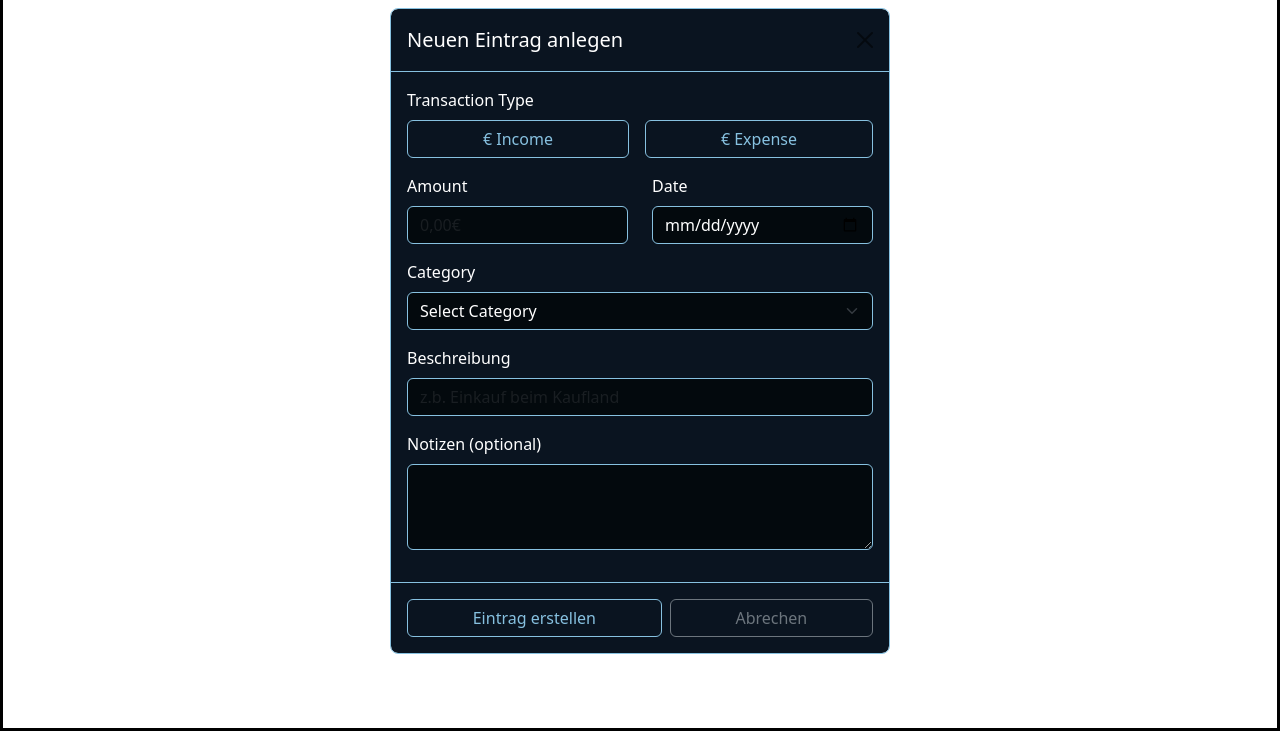
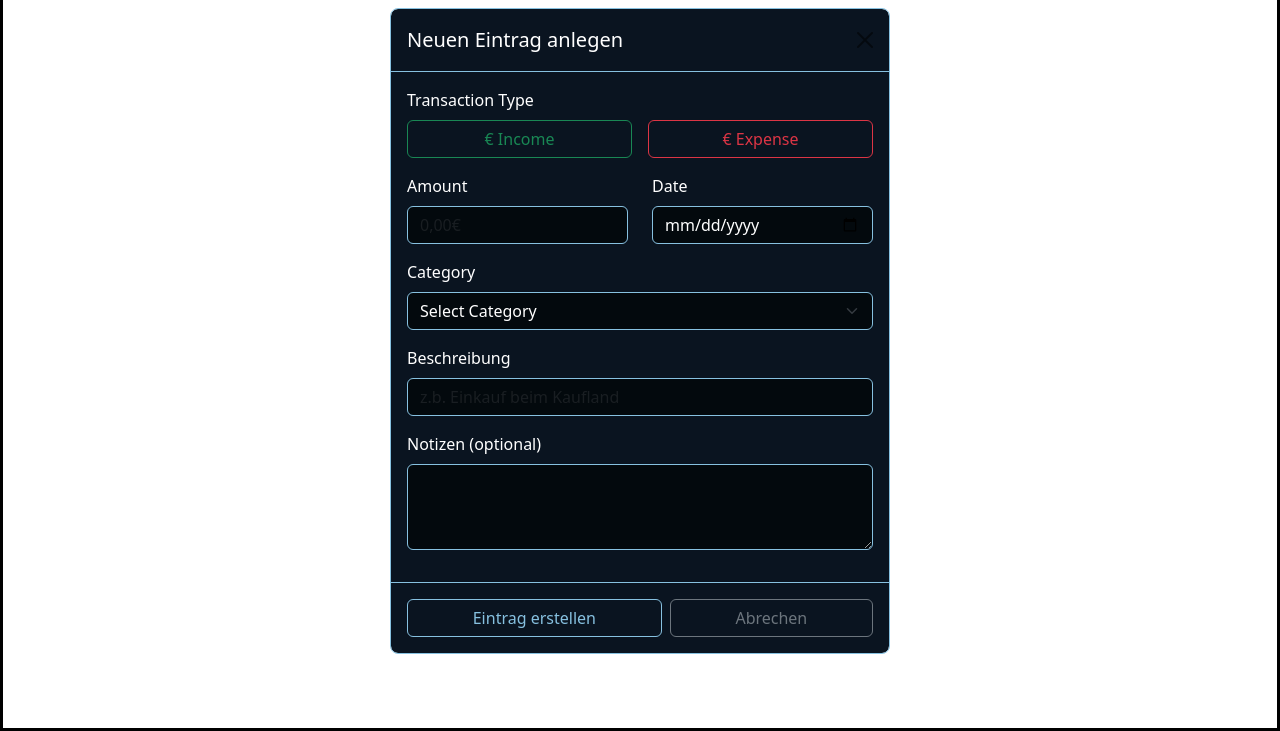
Before and after one commit to ABL-Dev/Webanwendungen2, a plain HTML site: page Frontend/index.html in a window 1280 px wide. Both pictures are taken after typing "Sample" into the empty fields and a click on the button "+ New Entry". Shown: the part 69-800 px from the top of the page. Drawn offline with nearby package versions, Linux system fonts and the light colour scheme; files that its build step writes are made by us from their sources.

Commit message:
Transaktions buttens angepasst

```diff
--- a/Frontend/index.html
+++ b/Frontend/index.html
@@ -127,13 +127,18 @@
                     <main class="modal-body">
                         <form>
                             <!--Eingaben Ausgaben-->
-                            <fieldset class="mb-3">
-                                <legend class="fs-6 mb-2">Transaction Type</legend>
-                                <nav class="d-flex gap-3">
-                                    <button class="btn btn-outline-primary flex-fill">€ Income</button>
-                                    <button class="btn btn-outline-primary flex-fill">€ Expense</button>
-                                </nav>
-                            </fieldset>
+                            <section class="mb-3">
+                                <label class="form-label">Transaction Type</label>
+                                <div class="d-flex justify-content-center gap-3" role="group" aria-label="Income or Expense">
+                                    <!-- Income Button -->
+                                    <input type="radio" class="btn-check" name="transactionType" id="income" autocomplete="off" value="income" required>
+                                    <label class="btn btn-outline-success w-100" for="income">€ Income</label>
+
+                                    <!-- Expense Button -->
+                                    <input type="radio" class="btn-check" name="transactionType" id="expense" autocomplete="off" value="expense" required>
+                                    <label class="btn btn-outline-danger w-100" for="expense">€ Expense</label>
+                                </div>
+                            </section>
 
                             <!--Amount & Datum-->
                             <section class="row mb-3">
```
